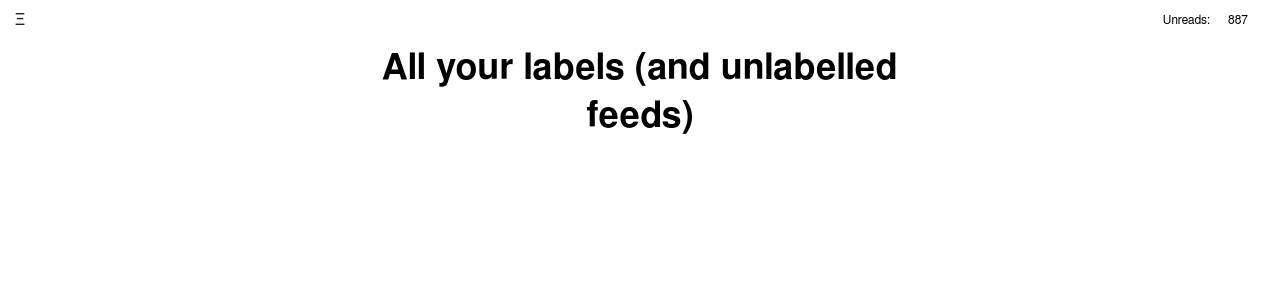
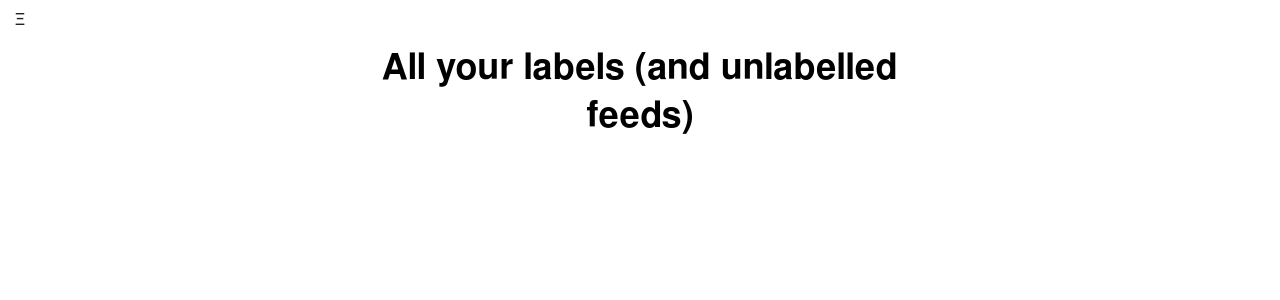
Before and after one commit to jaylett/newspan2, a Django app: page / in a window 1280 px wide. Shown: the top 300 px of the page. Run offline with Django 3.2, Linux system fonts and the light colour scheme; data that the repository does not hold is empty; style sheets or scripts are compiled from the project's sources.

Commit message:
Comment out unread total.

```diff
--- a/templates/base.html
+++ b/templates/base.html
@@ -12,7 +12,7 @@
 
   <a href="#menu">&Xi;</a>
   <p>Newsp(a|u)n</p>
-  <span class="unread">887</span>
+  {# comment <span class="unread">887</span> #}
 
 </div>
 <div id='content'>
```
